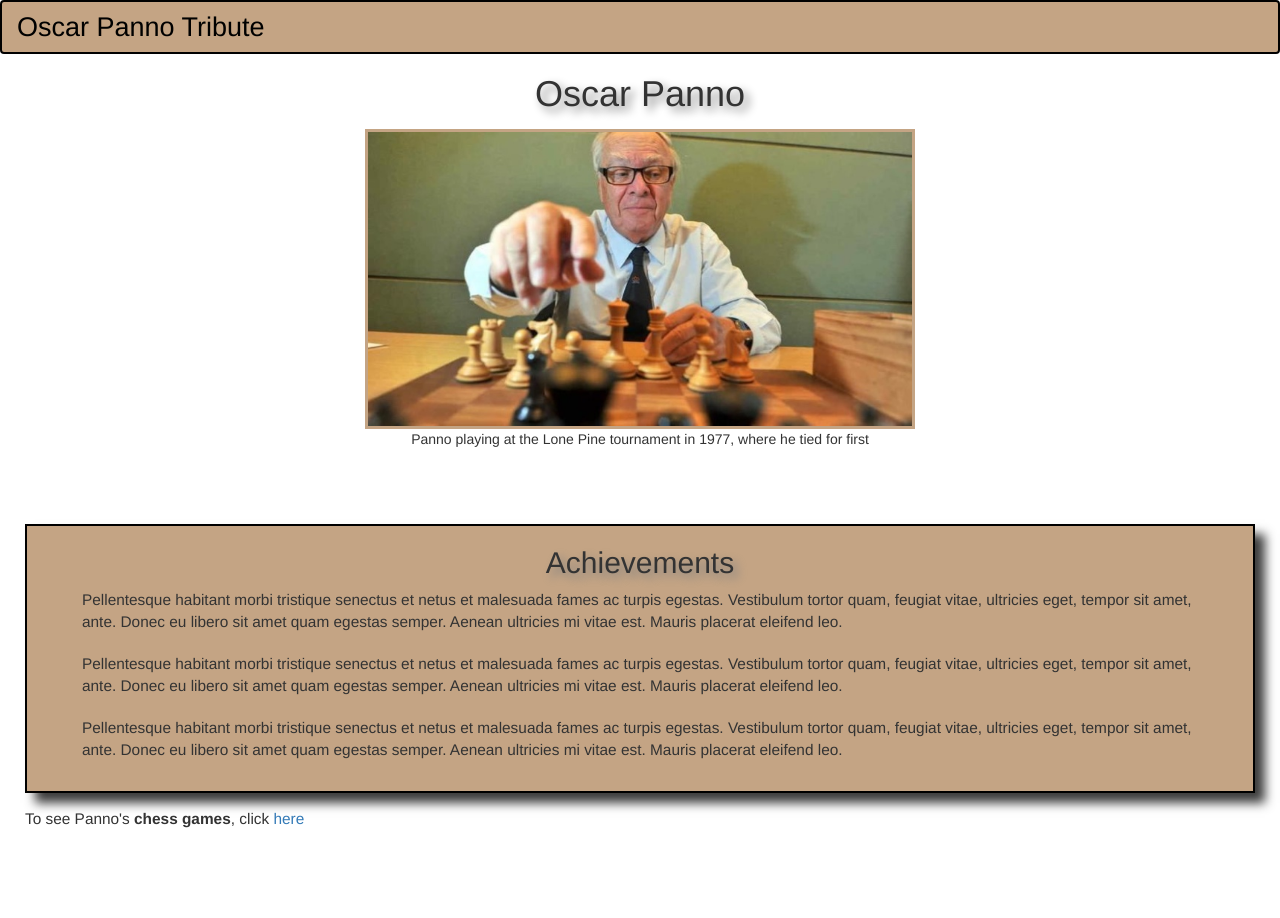
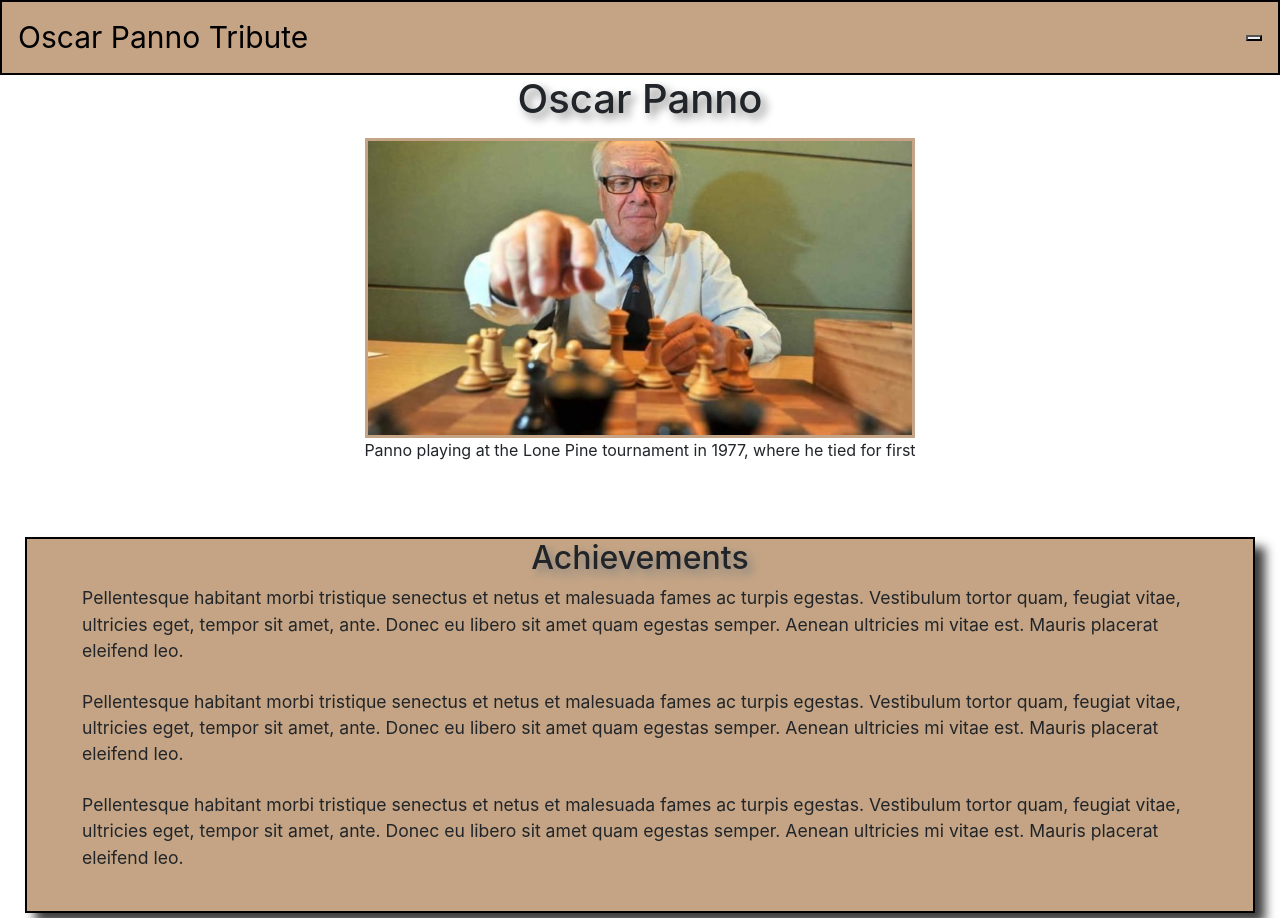
Before and after one commit to johanncif/projects, a plain HTML site: page panno/index.html in a window 1280 px wide. Shown: the top 918 px of the page. Before the commit the page ends 840 px from the top, so only its background shows below. Drawn offline with nearby package versions, Linux system fonts and the light colour scheme.

Commit message:
Update index.html

```diff
--- a/panno/index.html
+++ b/panno/index.html
@@ -12,13 +12,11 @@
 
       <!--js-->
       <script src="js/jQuery 3.6.3.js"></script>
-      <script src="js/bootstrap.js"></script>
-      <script src="js/bootstrap.min.js"></script>
-      <script src="js/script.js"></script>
+      <script src="https://cdn.jsdelivr.net/npm/bootstrap@4.1.3/dist/js/bootstrap.min.js" integrity="sha384-ChfqqxuZUCnJSK3+MXmPNIyE6ZbWh2IMqE241rYiqJxyMiZ6OW/JmZQ5stwEULTy" crossorigin="anonymous"></script>
 
       <!--css-->
       <link rel="stylesheet" href="css/styles.css">
-      <link rel = "stylesheet" href = "css/bootstrap.min.css">
+      <link rel="stylesheet" href="https://cdn.jsdelivr.net/npm/bootstrap@4.1.3/dist/css/bootstrap.min.css" integrity="sha384-MCw98/SFnGE8fJT3GXwEOngsV7Zt27NXFoaoApmYm81iuXoPkFOJwJ8ERdknLPMO" crossorigin="anonymous">
 
     </head>
 
```
